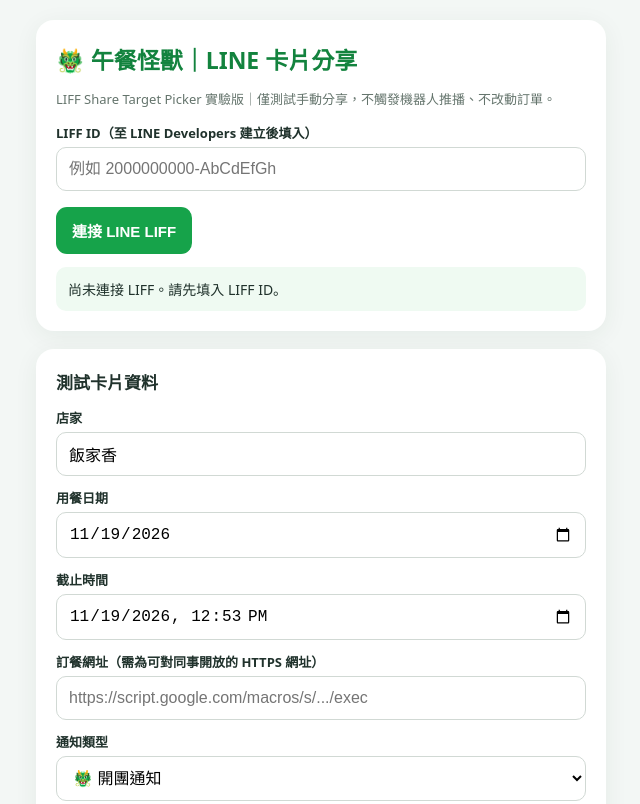
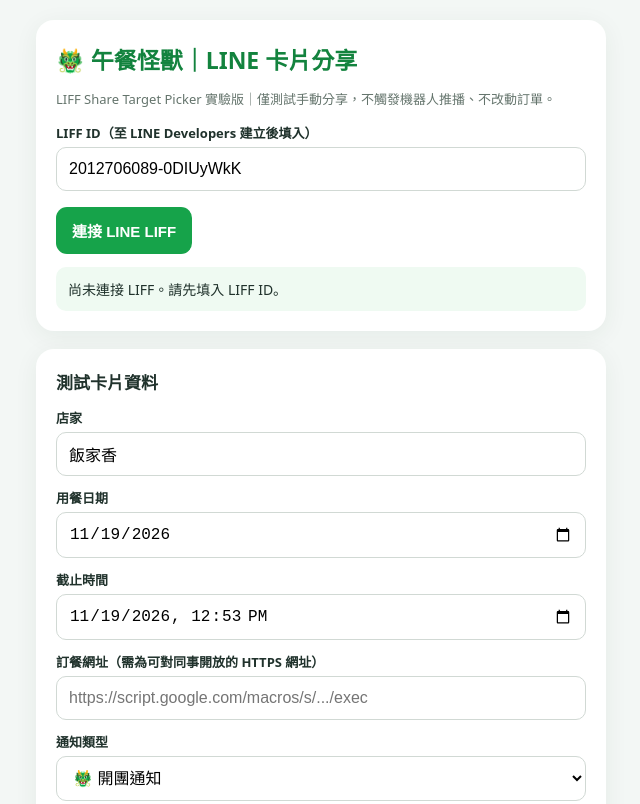
Before and after one commit to mickey66411/lunch-monster-liff, a plain HTML site: page index.html in a window 1280 px wide. Shown: the top 804 px of the page, without its empty margins (319-959 px from the left). Drawn offline with Linux system fonts and the light colour scheme.

Commit message:
Update LIFF ID input with a default value

```diff
--- a/index.html
+++ b/index.html
@@ -4,7 +4,7 @@
 <style>body{font-family:system-ui,-apple-system,'Noto Sans TC',sans-serif;background:#f3f7f5;color:#20322c;margin:0;padding:20px}main{max-width:570px;margin:auto}.panel{background:white;border-radius:18px;padding:20px;box-shadow:0 5px 25px #103b2410;margin-bottom:18px}h1{font-size:23px;margin:2px 0 8px;color:#13833e}h2{font-size:17px;margin:0 0 14px}p{line-height:1.6}label{display:block;font-size:13px;font-weight:700;margin:12px 0 5px}input,select{width:100%;box-sizing:border-box;padding:12px;border:1px solid #d1d9d4;border-radius:10px;font-size:16px;background:white}button{border:0;border-radius:11px;padding:13px 16px;background:#16a34a;color:white;font-size:15px;font-weight:750;cursor:pointer}button:disabled{background:#94a3a0;cursor:not-allowed}.secondary{background:white;border:1px solid #16a34a;color:#12813c}.buttons{display:flex;gap:9px;flex-wrap:wrap;margin-top:16px}.info{font-size:13px;color:#64746c}.preview{border:1px solid #d6e4d9;border-radius:16px;padding:17px;background:#fff}.preview strong{font-size:21px}.preview .green{color:#168443;font-weight:800}.preview .fakebtn{padding:13px;text-align:center;background:#16a34a;color:white;border-radius:9px;margin-top:17px;font-weight:750}.status{padding:12px;border-radius:10px;background:#effaf2;font-size:14px;white-space:pre-line;margin-top:13px}.error{background:#fff1f1;color:#aa2222}.note{font-size:13px;color:#475569}</style></head>
 <body><main>
 <section class="panel"><h1>🐲 午餐怪獸｜LINE 卡片分享</h1><p class="info">LIFF Share Target Picker 實驗版｜僅測試手動分享，不觸發機器人推播、不改動訂單。</p>
-<label for="liffid">LIFF ID（至 LINE Developers 建立後填入）</label><input id="liffid" placeholder="例如 2000000000-AbCdEfGh" autocomplete="off"/>
+<label for="liffid">LIFF ID（至 LINE Developers 建立後填入）</label><input id="liffid" value="2012706089-0DIUyWkK" autocomplete="off"/>
 <div class="buttons"><button id="init">連接 LINE LIFF</button></div><div id="status" class="status" role="status">尚未連接 LIFF。請先填入 LIFF ID。</div></section>
 <section class="panel"><h2>測試卡片資料</h2>
 <label for="store">店家</label><input id="store" value="飯家香" maxlength="80" />
```
